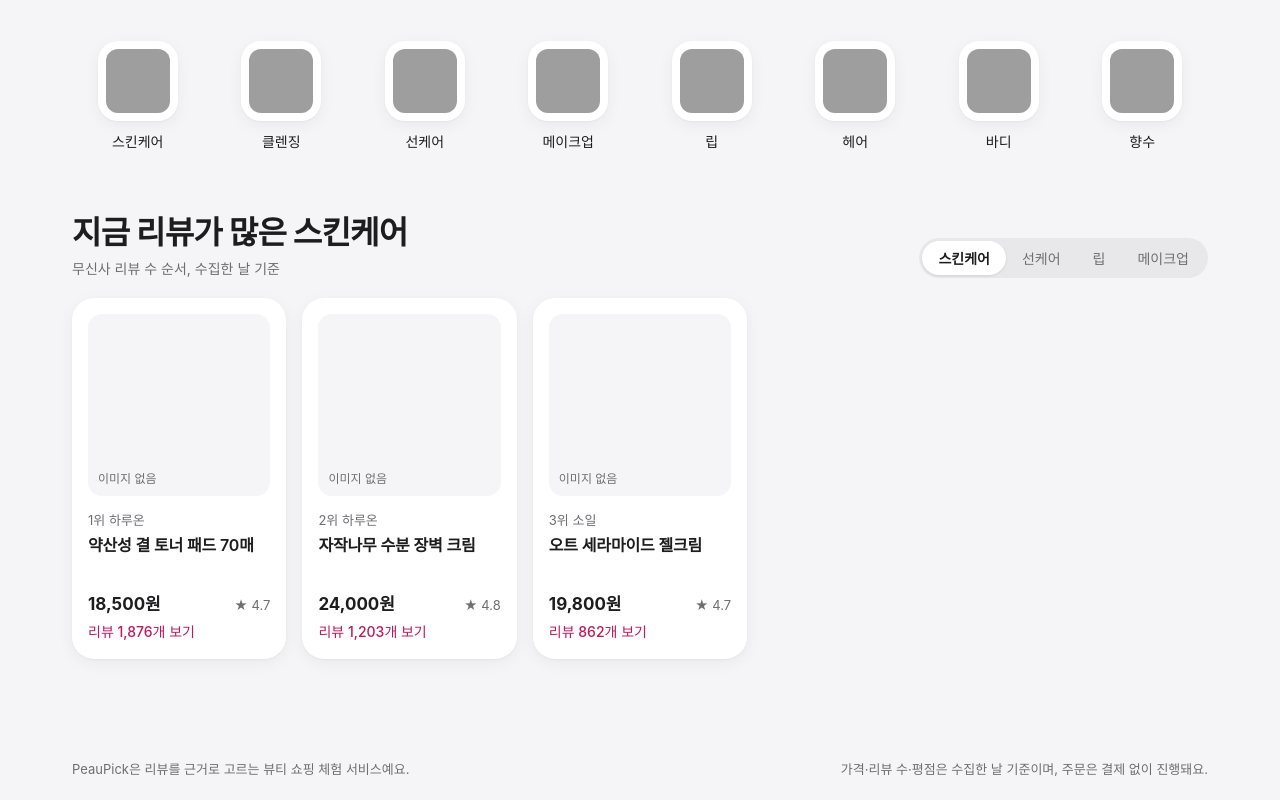
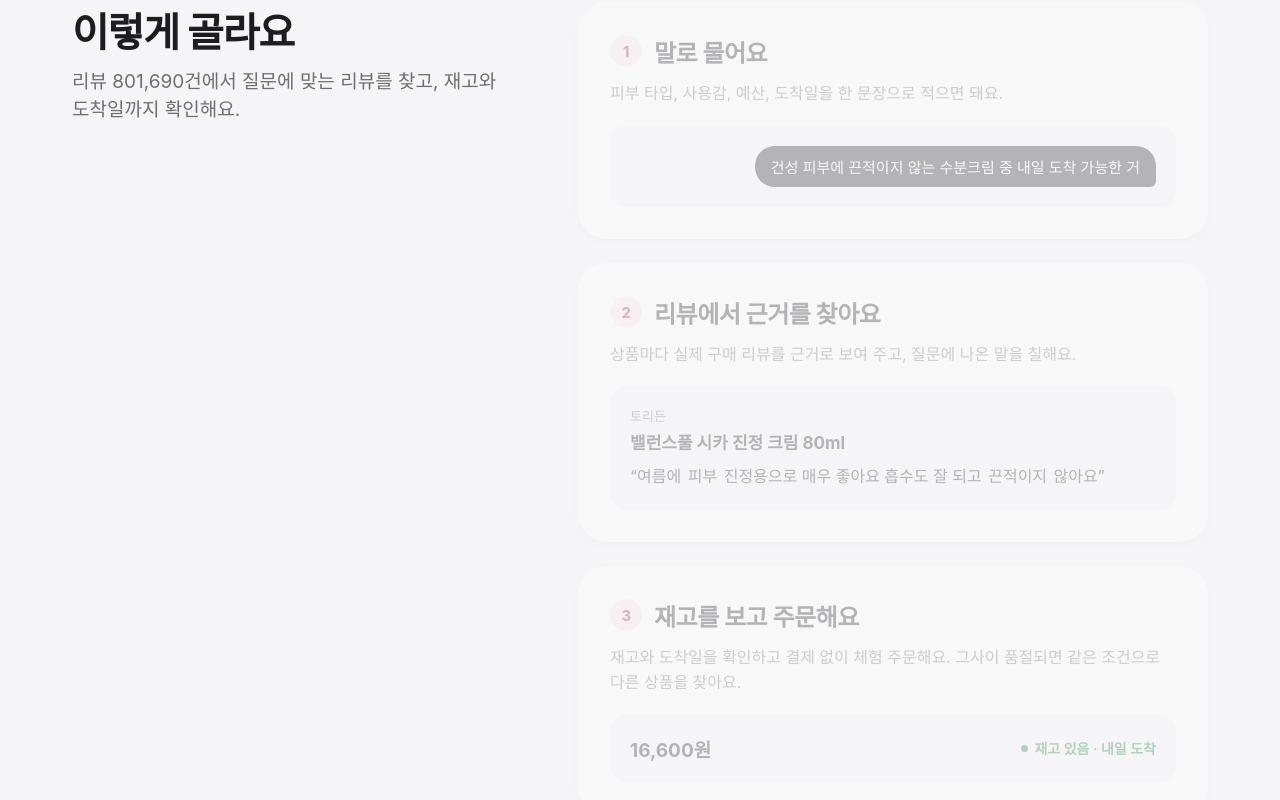
Before and after one commit to Capstone-Design-mju-2/FE, a React (Vite) app: page / in a window 1280 px wide. Shown: the part 980-1780 px from the top of the page. Built offline with nearby package versions, Linux system fonts and the light colour scheme; grey boxes are pictures that could not be loaded; a web font is replaced by a local one.

Commit message:
feat: 홈에 "이렇게 골라요" 세 단계 구역을 넣고 스크롤에 따라 나타나게 하기 (ADR-170)

```diff
--- a/src/components/Home.css
+++ b/src/components/Home.css
@@ -221,6 +221,171 @@
 @media (prefers-reduced-motion: reduce) {
   .home--reveal .home__hero-inner > *,
   .home--reveal .home__showcase-wrap { animation: none; }
+}
+
+/* 이렇게 골라요: 왼쪽 설명은 붙어 있고, 오른쪽 세 단계가 스크롤에 따라 나타난다. */
+.home__how {
+  display: grid;
+  grid-template-columns: minmax(0, 5fr) minmax(0, 7fr);
+  gap: 56px;
+  max-width: 1200px;
+  margin: 72px auto 0;
+  padding: 0 32px;
+}
+
+.home__how-intro {
+  position: sticky;
+  top: 88px;
+  align-self: start;
+  padding-top: 24px;
+}
+
+.home__how-intro h2 {
+  margin: 0 0 12px;
+  font-size: 40px;
+  line-height: 1.15;
+  letter-spacing: -0.03em;
+}
+
+.home__how-intro p {
+  margin: 0;
+  color: var(--color-text-muted);
+  font-size: 19px;
+  line-height: 1.5;
+}
+
+.home__how-steps {
+  display: grid;
+  gap: 24px;
+  margin: 0;
+  padding: 0;
+  list-style: none;
+}
+
+.home__how-step {
+  display: flex;
+  flex-direction: column;
+  gap: 12px;
+  padding: 32px;
+  border-radius: 28px;
+  background: var(--color-surface);
+  box-shadow: var(--shadow-tile);
+}
+
+.home__how-step h3 {
+  display: flex;
+  align-items: center;
+  gap: 12px;
+  margin: 0;
+  font-size: 24px;
+  letter-spacing: -0.02em;
+}
+
+.home__how-num {
+  display: grid;
+  place-items: center;
+  flex: none;
+  width: 32px;
+  height: 32px;
+  border-radius: 50%;
+  background: var(--color-highlight);
+  color: var(--color-accent-dark);
+  font-size: 15px;
+  font-weight: 700;
+}
+
+.home__how-step > p {
+  margin: 0;
+  color: var(--color-text-muted);
+  font-size: 16px;
+  line-height: 1.55;
+}
+
+.home__how-sample {
+  display: flex;
+  flex-direction: column;
+  align-items: flex-start;
+  gap: 4px;
+  margin-top: 8px;
+  padding: 20px;
+  border-radius: var(--radius-md);
+  background: var(--color-bg);
+}
+
+.home__how-bubble {
+  align-self: flex-end;
+  max-width: 90%;
+  padding: 10px 16px;
+  border-radius: 20px 20px 6px 20px;
+  background: var(--color-text);
+  color: #fff;
+  font-size: 15px;
+}
+
+.home__how-brand {
+  color: var(--color-text-muted);
+  font-size: 13px;
+}
+
+.home__how-name {
+  margin-bottom: 6px;
+  font-size: 17px;
+  font-weight: 700;
+}
+
+.home__how-quote {
+  font-size: 16px;
+  line-height: 1.6;
+  isolation: isolate;
+}
+
+.home__how-buy {
+  flex-direction: row;
+  align-items: center;
+  justify-content: space-between;
+}
+
+.home__how-buy strong { font-size: 19px; }
+
+.home__how-stock {
+  display: inline-flex;
+  align-items: center;
+  gap: 6px;
+  color: var(--color-stock-in-fg);
+  font-size: 14px;
+  font-weight: 600;
+}
+
+.home__how-stock::before {
+  content: '';
+  width: 7px;
+  height: 7px;
+  border-radius: 50%;
+  background: currentColor;
+}
+
+/* 이 구역의 형광펜은 화면이 열릴 때가 아니라 스크롤로 카드가 들어올 때 칠한다. */
+.home__how mark::before { animation: none; }
+
+/* 기본은 다 보이는 상태. 스크롤 애니메이션을 지원하고, 동작 줄이기가 꺼져 있고, 화면이 넓을 때만 움직인다.
+   animation 묶음 속성이 animation-timeline을 지우므로 timeline과 range는 그 뒤에 쓴다. */
+@supports (animation-timeline: view()) {
+  @media (prefers-reduced-motion: no-preference) and (min-width: 40rem) {
+    .home__how-step {
+      view-timeline: --how-step block;
+      animation: how-step-in linear both;
+      animation-timeline: --how-step;
+      animation-range: entry 0% entry 70%;
+    }
+
+    .home__how mark::before {
+      animation: mark-in linear both;
+      animation-timeline: --how-step;
+      animation-range: entry 60% cover 45%;
+    }
+
+    @keyframes how-step-in { from { opacity: 0.3; transform: translateY(16px); } }
+  }
 }
 
 .home__content {
@@ -496,6 +661,8 @@
 @media (max-width: 900px) {
   .home__showcase { grid-template-columns: 1fr; gap: 24px; padding: 24px; }
   .home__showcase-photo { width: min(100%, 280px); }
+  .home__how { grid-template-columns: 1fr; gap: 24px; }
+  .home__how-intro { position: static; padding-top: 0; }
 }
 
 @media (max-width: 760px) {
@@ -513,6 +680,11 @@
   .home__showcase-wrap { padding: 0 16px; }
   .home__showcase-name { font-size: 22px; }
   .home__showcase-quote { font-size: 16px; }
+  .home__how { margin-top: 48px; padding: 0 16px; }
+  .home__how-intro h2 { font-size: 28px; }
+  .home__how-intro p { font-size: 16px; }
+  .home__how-step { padding: 22px; border-radius: 22px; }
+  .home__how-step h3 { font-size: 20px; }
   .home__content { gap: 40px; padding: 32px 16px 48px; }
   .home__categories { gap: 4px; }
   .home__category { font-size: 12px; }
--- a/src/components/Home.tsx
+++ b/src/components/Home.tsx
@@ -21,6 +21,15 @@ const useMock = import.meta.env.VITE_USE_MOCK === 'true'
 const CATEGORY_PAGE_SIZE = 10
 const RANKING_SIZE = 5
 const TAB_SLIDE_MS = 220
+
+// "이렇게 골라요" 구역의 예시. 리뷰 문장은 상품 818의 실제 리뷰(109245) 원문이라 줄이거나 고치지 않는다.
+const HOW_EXAMPLE = {
+  question: '건성 피부에 끈적이지 않는 수분크림 중 내일 도착 가능한 거',
+  brand: '토리든',
+  name: '밸런스풀 시카 진정 크림 80ml',
+  review: '여름에 피부 진정용으로 매우 좋아요 흡수도 잘 되고 끈적이지 않아요',
+  price: 16600,
+}
 
 // 첫 화면 등장은 페이지를 처음 열 때 한 번만 한다. 채팅에서 홈으로 돌아올 때는 하지 않는다.
 let heroRevealed = false
@@ -156,6 +165,42 @@ function Home({ examples, loading, onAsk }: Props) {
               </span>
             </button>
           </div>
+
+          <section className="home__how" aria-labelledby="home-how-title">
+            <div className="home__how-intro">
+              <h2 id="home-how-title">이렇게 골라요</h2>
+              <p>리뷰 801,690건에서 질문에 맞는 리뷰를 찾고, 재고와 도착일까지 확인해요.</p>
+            </div>
+            <ol className="home__how-steps">
+              <li className="home__how-step">
+                <h3><span className="home__how-num" aria-hidden="true">1</span>말로 물어요</h3>
+                <p>피부 타입, 사용감, 예산, 도착일을 한 문장으로 적으면 돼요.</p>
+                <div className="home__how-sample">
+                  <span className="home__how-bubble">{HOW_EXAMPLE.question}</span>
+                </div>
+              </li>
+              <li className="home__how-step">
+                <h3><span className="home__how-num" aria-hidden="true">2</span>리뷰에서 근거를 찾아요</h3>
+                <p>상품마다 실제 구매 리뷰를 근거로 보여 주고, 질문에 나온 말을 칠해요.</p>
+                <div className="home__how-sample">
+                  <span className="home__how-brand">{HOW_EXAMPLE.brand}</span>
+                  <span className="home__how-name">{HOW_EXAMPLE.name}</span>
+                  <q className="home__how-quote">
+                    {highlight(HOW_EXAMPLE.review, highlightTerms(HOW_EXAMPLE.question)).map((part, i) =>
+                      part.marked ? <mark key={i}>{part.text}</mark> : part.text)}
+                  </q>
+                </div>
+              </li>
+              <li className="home__how-step">
+                <h3><span className="home__how-num" aria-hidden="true">3</span>재고를 보고 주문해요</h3>
+                <p>재고와 도착일을 확인하고 결제 없이 체험 주문해요. 그사이 품절되면 같은 조건으로 다른 상품을 찾아요.</p>
+                <div className="home__how-sample home__how-buy">
+                  <strong>{formatPrice(HOW_EXAMPLE.price)}</strong>
+                  <span className="home__how-stock">재고 있음 · 내일 도착</span>
+                </div>
+              </li>
+            </ol>
+          </section>
 
           <div className="home__content">
             {useMock && (
```
